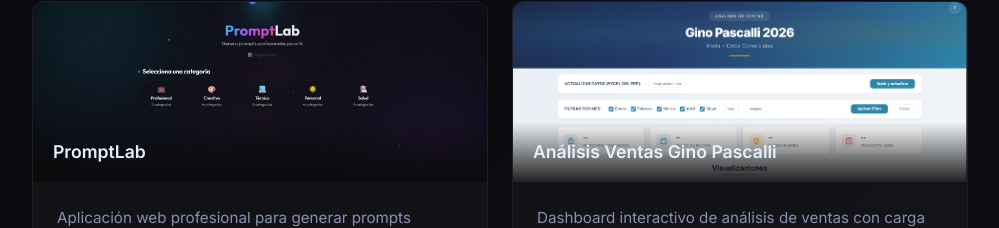
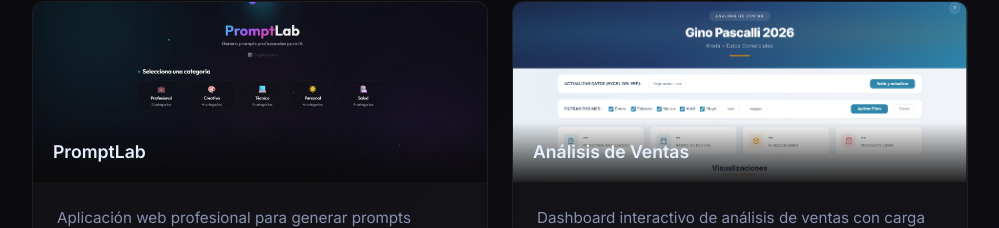
Before and after one commit to JuanArguello26/Portafolio, a React (Vite) app in the folder portafolio/: page / in a window 1280 px wide. Shown: the part 1859-2087 px from the top of the page, without its empty margins (140-1139 px from the left). Built offline with nearby package versions, Linux system fonts and the light colour scheme; a web font is replaced by a local one.

Commit message:
Renombrar proyecto a Análisis de Ventas

```diff
--- a/portafolio/src/data/portfolio.js
+++ b/portafolio/src/data/portfolio.js
@@ -184,7 +184,7 @@
     ]
   },
   {
-    name: "Análisis Ventas Gino Pascalli",
+    name: "Análisis de Ventas",
     description: "Dashboard interactivo de análisis de ventas con carga de datos desde Excel, visualizaciones dinámicas con Chart.js y generación de informes descargables en formato Word.",
     image: "gino-pascalli-preview",
     technologies: [
```
